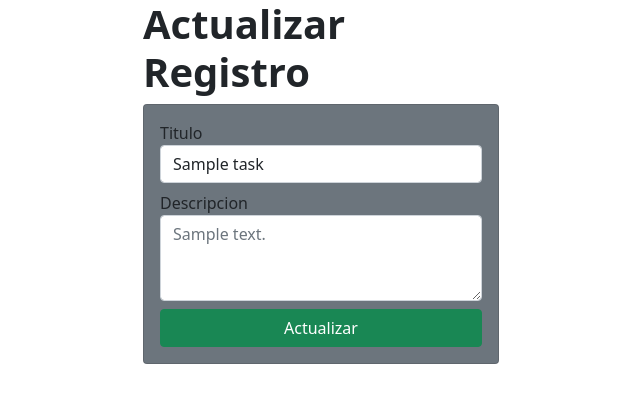
After one commit to EliecerAAguilar/prueba_tecnica, a Django app: page /update_task/1/ in a window 1280 px wide. The commit adds this page. Shown: the top 403 px of the page, without its empty margins (319-959 px from the left). Run offline with Django 4.2, Linux system fonts and the light colour scheme; tables that the repository leaves empty hold one stand-in row (values such as "Sample post").

Commit message:
update form, template

```diff
--- /dev/null
+++ b/todoApp/templates/update.html
@@ -0,0 +1,35 @@
+{% load static %}
+<!doctype html>
+<html lang="en">
+  <head>
+    <!-- Required meta tags -->
+    <meta charset="utf-8">
+    <meta name="viewport" content="width=device-width, initial-scale=1">
+
+    <!-- Bootstrap CSS -->
+    <link href="https://cdn.jsdelivr.net/npm/bootstrap@5.0.2/dist/css/bootstrap.min.css" rel="stylesheet" integrity="sha384-EVSTQN3/azprG1Anm3QDgpJLIm9Nao0Yz1ztcQTwFspd3yD65VohhpuuCOmLASjC" crossorigin="anonymous">
+    <!-- hojas de estilos propios -->
+    <title>Update records</title>
+    <link rel="stylesheet" href="{% static "main.css" %}">
+  </head>
+  <body>
+  <div class="container">
+      <div class="row">
+          <div class="col-md-4 offset-md-4">
+              <h1 class="display-6 fw-bold">Actualizar Registro</h1>
+              <form action="{% url 'updated_task' task.id %}" method="post" class="card card-body bg-secondary">
+                  {% csrf_token %}
+                  <input type="hidden" value="{{ task.id }}">
+                  <label for="form_title">Titulo</label>
+                  <input type="text" name="form_title" value="{{task.title}}" class="form-control mb-2">
+
+                  <label for="form_description">Descripcion</label>
+                  <textarea name="form_description" rows="3" placeholder="{{ task.description }}" class="form-control mb-2"></textarea>
+                  <button class="btn btn-success">Actualizar</button>
+              </form>
+          </div>
+      </div>
+  </div>
+
+</body>
+</html>
--- a/todoApp/urls.py
+++ b/todoApp/urls.py
@@ -1,9 +1,10 @@
 from django.urls import path
-from .views import list_tasks, create_tasks,delete_task
-
+from .views import list_tasks, create_tasks, delete_task, update, updated_task
 
 urlpatterns = [
     path('', list_tasks, name="main_page"),
-    path('/new_task/', create_tasks, name="create_new_task"),
-    path('delete_task/<int:task_id>/', delete_task, name='delete_task')
+    path('new_task/', create_tasks, name="create_new_task"),
+    path('delete_task/<int:task_id>/', delete_task, name='delete_task'),
+    path('update_task/<int:task_id>/', update, name='update'),
+    path('updated_task/<int:task_id>/', updated_task, name='updated_task'),
 ]
--- a/todoApp/views.py
+++ b/todoApp/views.py
@@ -16,3 +16,16 @@ def delete_task(request, task_id):
     deleted_task = task.objects.get(id=task_id)
     deleted_task.delete()
     return redirect('/')
+
+def update(request, task_id):
+    update_task = task.objects.get(id=task_id)
+    return render(request, "update.html", {"task": update_task})
+
+def updated_task(request, task_id):
+    title = request.POST['form_title']
+    description = request.POST['form_description']
+    update = task.objects.get(id=task_id)
+    update.title = title
+    update.description = description
+    update.save()
+    return redirect('/')
```
Also changed, not shown: todoApp/templates/list_tasks.html (+12 -3 lines).
